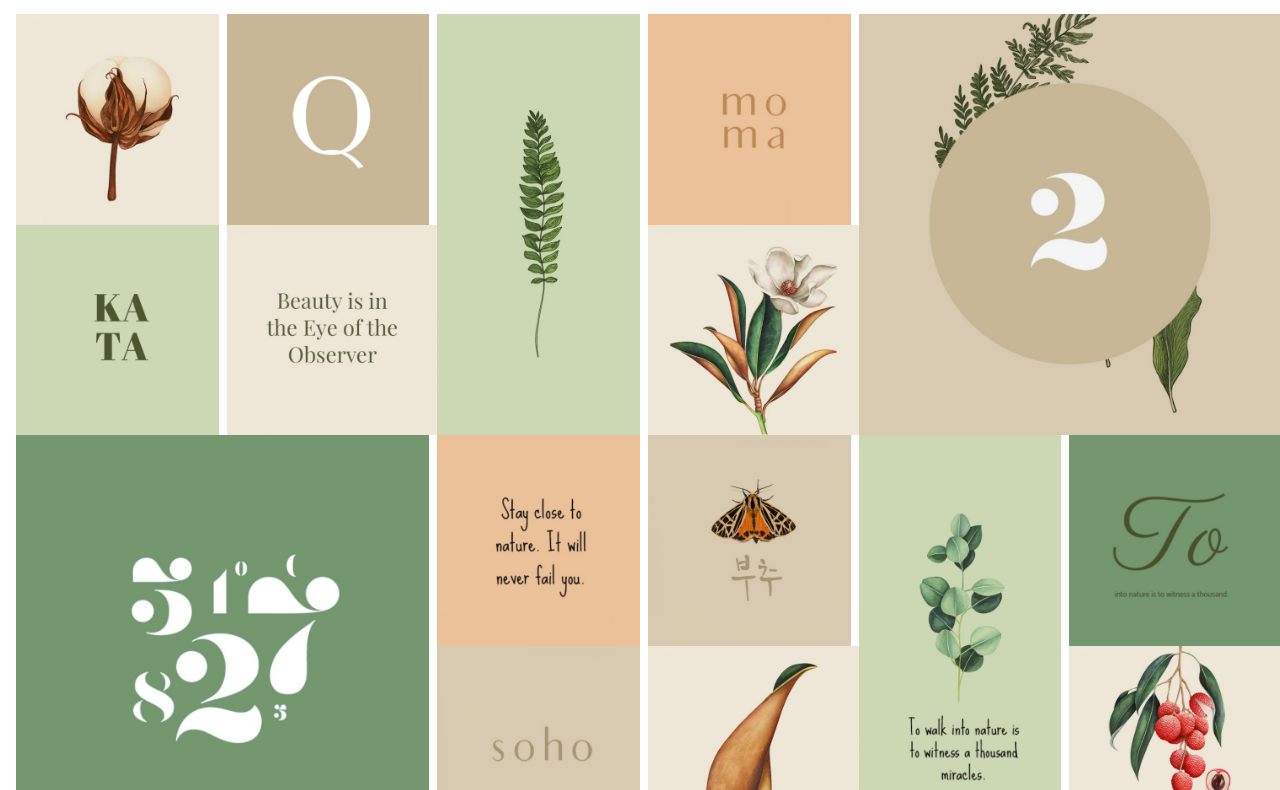
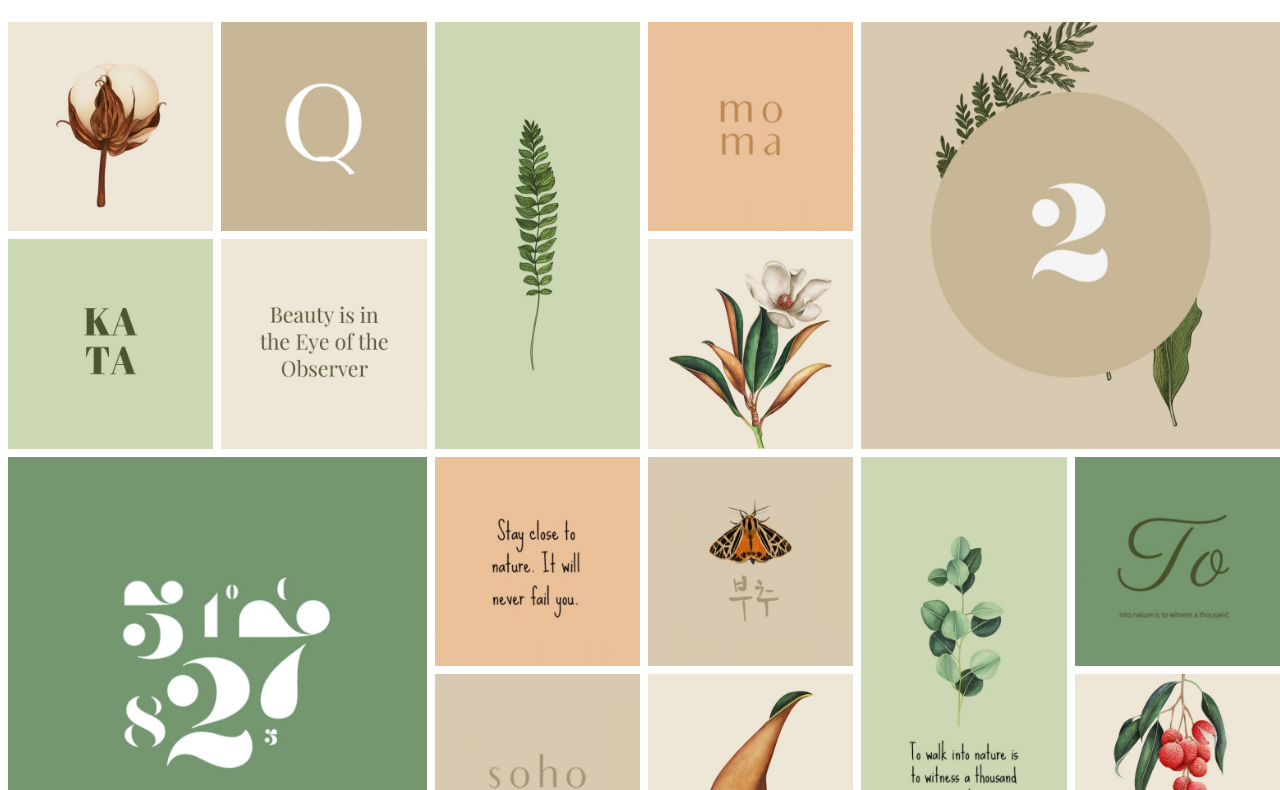
Before and after one commit to KarolinaSy/bem, a plain HTML site: page index.html in a window 1280 px wide. Shown: the part 66-856 px from the top of the page. Drawn offline with Linux system fonts and the light colour scheme.

Commit message:
imagenes

```diff
--- a/grid.css
+++ b/grid.css
@@ -1,4 +1,9 @@
-font-family: 'Josefin Sans', sans-serif;
+
+@font-face {
+    font-family: "Josefin Sans", sans-serif;
+    src: url();
+
+}
 
 
 
@@ -6,6 +11,7 @@ font-family: 'Josefin Sans', sans-serif;
     margin: 0;
     padding: 0;
     box-sizing: border-box;
+    font-family: "Josefin Sans", sans-serif;
 
 }
 
@@ -59,13 +65,13 @@ font-family: 'Josefin Sans', sans-serif;
 }
 */
 
+
+
 .Galeria {
     /*GRID*/
     display: grid;
-
     grid-template-columns: repeat(6, 1fr);
     grid-template-rows: repeat(5, 1fr);
-
 
 
 
@@ -76,17 +82,24 @@ font-family: 'Josefin Sans', sans-serif;
     height: 100%;
     border-left: 8px  solid transparent;
     background-color: white;
+    border-top: 8px solid transparent;
+    background-color: white;
 
 
 }
 
+
 .Galeria-img--2f {
+
     grid-row: span 2;
+
+
 }
 
 .Galeria-img--2c {
 
     grid-column: span 2;
+
 
 }
 
@@ -94,7 +107,11 @@ font-family: 'Josefin Sans', sans-serif;
     grid-row: span 2;
     grid-column: span 2;
 
+
 }
+
+
+
 
 
 /*Footer*/
--- a/index.html
+++ b/index.html
@@ -5,6 +5,10 @@
     <meta charset="UTF-8">
     <meta name="viewport" content="width=device-width, initial-scale=1.0">
     <title>Document</title>
+    <link rel="preconnect" href="https://fonts.googleapis.com">
+    <link rel="preconnect" href="https://fonts.gstatic.com" crossorigin>
+    <link href="https://fonts.googleapis.com/css2?family=Josefin+Sans:ital,wght@0,100..700;1,100..700&display=swap"
+        rel="stylesheet">
     <link rel="stylesheet" href="./grid.css">
 
 </head>
```
